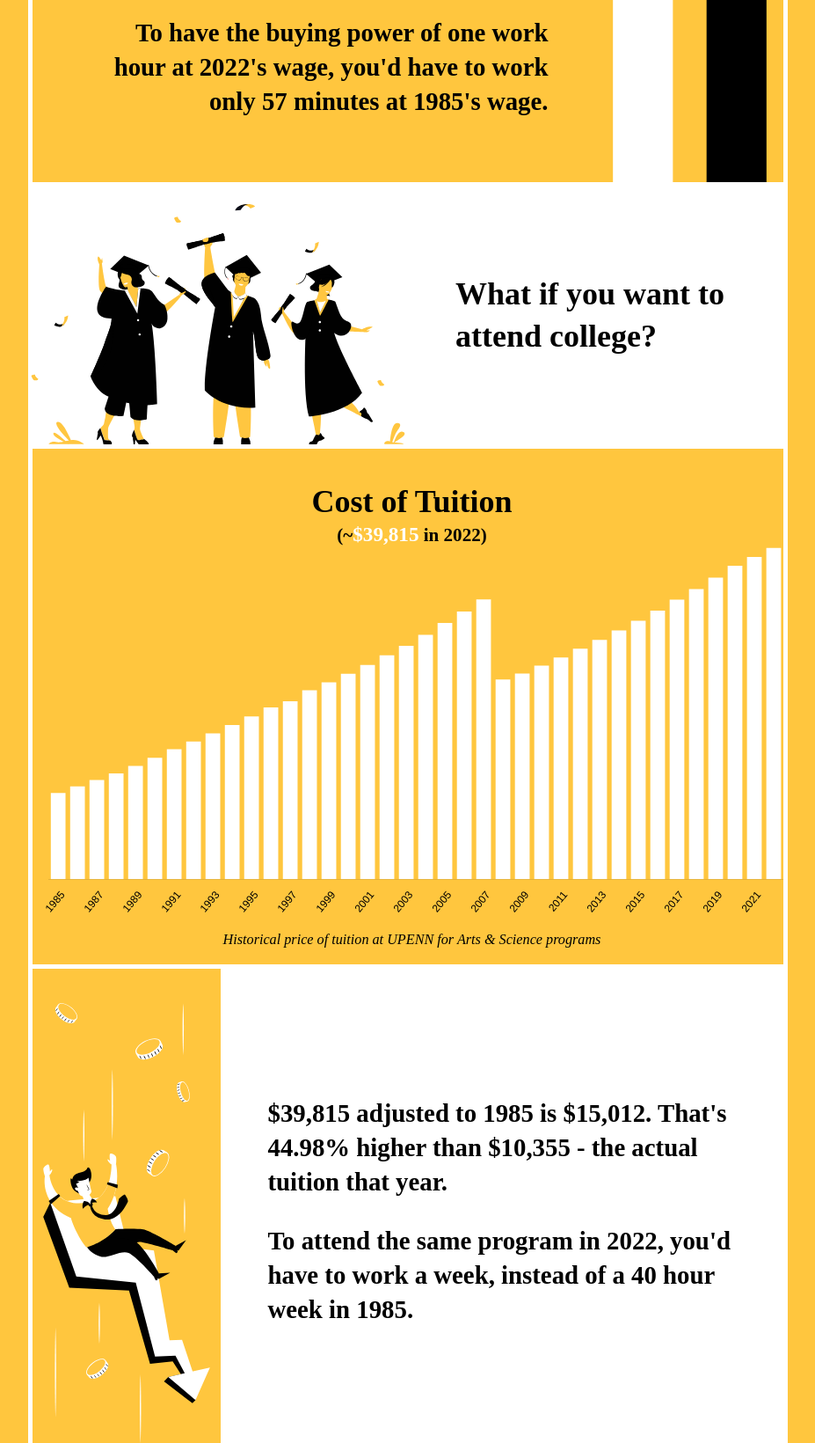
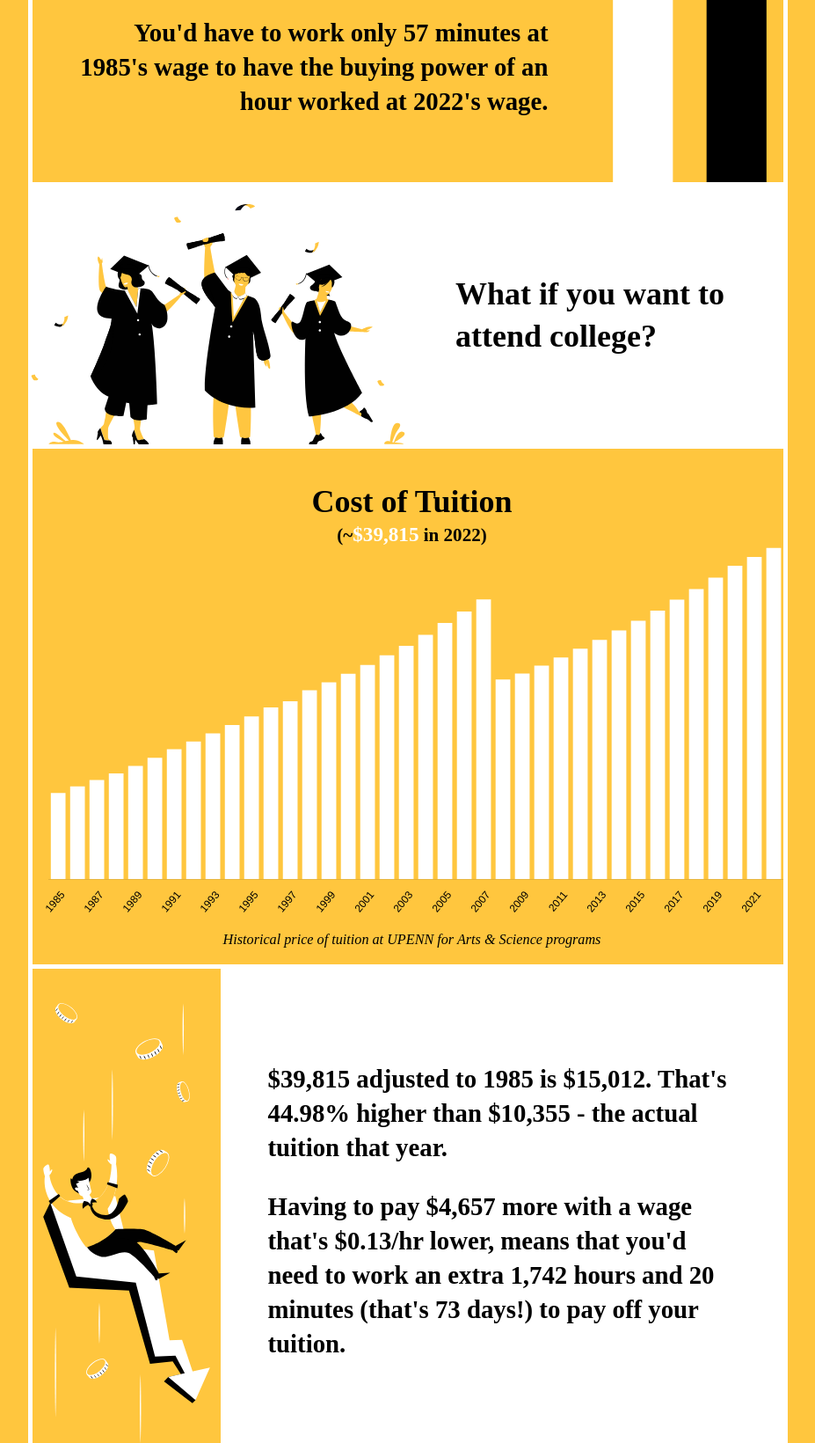
Before and after one commit to sashaikevich/boomercalc, a React app: page / in a window 1280 px wide. Shown: the part 696-2336 px from the top of the page at 88% size, without its empty margins (176-1103 px from the left). Built offline with nearby package versions, Linux system fonts and the light colour scheme.

Commit message:
hous are rendering well. Just a few bugs to fix

```diff
--- a/app/Main.js
+++ b/app/Main.js
@@ -12,7 +12,7 @@ function CalcInterface() {
     <>
       <Header />
       <Form />
-      <Footer />
+      {/* <Footer /> */}
     </>
   )
 }
--- a/app/components/Calculations.js
+++ b/app/components/Calculations.js
@@ -1,6 +1,5 @@
 import React from "react";
-
-// todo $12.95 today is giving me 0.600000000001 minutes !
+import { BiUpArrow, BiDownArrow } from 'react-icons/bi'
 
 // data
 import DATA_CPI from "../data/cpi-us"
@@ -29,8 +28,9 @@ function Calculations({ boomerWage, boomerYear, zWage, zYear }) {
   const WAGES = {
     boomer: boomerWage,
     z: zWage,
-    get zWayback() { return (this.z * CPIS.factor).toFixed(2) },
-    get boomerToday() { return (this.boomer / CPIS.factor).toFixed(2) },
+    // get zWayback() { return (this.z * CPIS.factor).toFixed(2) },
+    get zWayback() { return (this.z * CPIS.factor) },
+    get boomerToday() { return (this.boomer / CPIS.factor) },
   }
 
   const UNI_COSTS = {
@@ -60,14 +60,14 @@ function Calculations({ boomerWage, boomerYear, zWage, zYear }) {
       let upperBracket = yearsArr[index]
 
       return lowerBracket.rent + (upperBracket.rent - lowerBracket.rent) / (upperBracket.year - lowerBracket.year) * (yr - lowerBracket.year)
-    }
+    },
   }
 
   const PERCENT_CHANGE = {
     PercentChange: function (wayback, historic) {
       this.amount = Math.round((Math.abs(1 - wayback / historic) * 100) * 1e2) / 1e2
       // this.amountFormatted = `${parseFloat(this.amount)}%`
-      this.amountFormatted = `${this.amount}%`
+      this.amountFormatted = `${this.amount.toLocaleString('en-US')}%`
       this.isNowHigher = wayback >= historic
     },
     get wage() { return new this.PercentChange(WAGES.zWayback, WAGES.boomer) },
@@ -75,17 +75,11 @@ function Calculations({ boomerWage, boomerYear, zWage, zYear }) {
     get uni() { return new this.PercentChange(UNI_COSTS.zWayback, UNI_COSTS.boomer) }
   }
 
-  function extraTimeNeededPerWeek(expenseObj) {
-    // let factor = ((expenseObj.z / WAGES.z) / (expenseObj.boomer / WAGES.boomer))
-    // return 40 * factor - 40
-    function toNearrestQuarter(num) {
-      num
-    }
-    let factor = 1 / ((expenseObj.boomer / WAGES.boomer) / (expenseObj.z / WAGES.z))
-    toNearrestQuarter(40 * factor)
+  function formatIntoDollars(num, dec = 2) {
+    return new Intl.NumberFormat('en-US', { style: 'currency', currency: 'USD', maximumFractionDigits: dec }).format(num)
   }
 
-  function formatIntoHrsMins(num, roundToNearestQuarter) {
+  function formatIntoHrsMins(num) {
     let str = ""
     let hrs = Math.floor(num)
     let mins = Math.round(num % 1 * 60)
@@ -103,7 +97,7 @@ function Calculations({ boomerWage, boomerYear, zWage, zYear }) {
       if (hrs == 1) {
         str += `${hrs} hour `
       } else if (hrs > 1) {
-        str += `${hrs} hours `
+        str += `${hrs.toLocaleString('en-US')} hours `
       }
     }
 
@@ -118,39 +112,79 @@ function Calculations({ boomerWage, boomerYear, zWage, zYear }) {
       str = "about a minute"
     }
 
-    return str
+    return { hrs, mins, str }
   }
 
-  function formatIntoDollars(num, dec = 2) {
-    return new Intl.NumberFormat('en-US', { style: 'currency', currency: 'USD', maximumFractionDigits: dec }).format(num)
+  function timePerWorkWeek(expenseObj) {
+    let factor = 1 / ((expenseObj.boomer / WAGES.boomer) / (expenseObj.z / WAGES.z))
+
+    let { hrs, mins } = formatIntoHrsMins(40 * factor)
+    let str = "a "
+
+    if (hrs) str += `${hrs}-hour`
+
+    if (mins && hrs) {
+      str += `-and-${mins}-minute`
+    } else if (mins) {
+      str += `${mins}-minute`
+    }
+
+    str += " workweek, instead of a 40-hour workweek of "
+
+    // edge cases:
+    // if time is almost nothing
+    if (hrs == 0 && mins == 0) str = "only a couple minutes a week, instead of 40 hours in "
+    // if time equals the hours in a week
+    else if (hrs == 24 * 7) str = "every single hour of the week in "
+    // if time is a lot more than all the hours in a week
+    else if (hrs >= 24 * 7 * 1.5) str = "every single hour of the week and then some in "
+
+    str += ""
+    return str
+
+
   }
+
+  function timeDiff(expenseObj, convertToDays = false) {
+    let diff = expenseObj.z / WAGES.z - expenseObj.boomer / WAGES.boomer
+    let hasImproved = diff <= 0
+    let str = ""
+    diff = Math.abs(diff)
+    let days = Math.ceil(diff / 24)
+
+    if (hasImproved) str = formatIntoHrsMins(diff).str + " less"
+    else str = "an extra " + formatIntoHrsMins(diff).str
+
+    if (convertToDays) str += days >= 2 ? ` (that's ${days.toLocaleString('en-US')} days!)` : ''
+
+    return str;
+  }
+
+
 
   function WageContext() {
     return <>
-      <p className="context">{formatIntoDollars(WAGES.z, 2)} is {formatIntoDollars(WAGES.zWayback, 2)} in {boomerYear} dollars<br />
-        or <span className="light-color">{PERCENT_CHANGE.wage.amountFormatted} {PERCENT_CHANGE.wage.isNowHigher ? "more" : "less"}</span> than {formatIntoDollars(WAGES.boomer, 2)}</p>
-      <p className="context">To have the buying power of one work hour at {zYear}'s wage, you'd have to work {WAGES.boomer > WAGES.zWayback ? 'only' : ''} {formatIntoHrsMins(1 / (WAGES.boomer / WAGES.zWayback))} at {boomerYear}'s wage.</p>
+      <p className="context">{formatIntoDollars(WAGES.z, 2)} is <span className="light-color">{formatIntoDollars(WAGES.zWayback, 2)} in {boomerYear}</span> dollars,<br />
+        or {PERCENT_CHANGE.wage.amountFormatted} {PERCENT_CHANGE.wage.isNowHigher ? "more" : "less"} than {formatIntoDollars(WAGES.boomer, 2)}</p>
+      <p className="context">You'd have to work {WAGES.boomer > WAGES.zWayback ? 'only' : ''} {formatIntoHrsMins(1 / (WAGES.boomer / WAGES.zWayback)).str} at {boomerYear}'s wage to have the buying power of an hour worked at {zYear}'s wage.</p>
     </>
   }
 
+  function UniContext() {
+    return <>
+      <p className="context">{formatIntoDollars(UNI_COSTS.z, 0)} adjusted to {boomerYear} is {formatIntoDollars(UNI_COSTS.zWayback, 0)}. That's {PERCENT_CHANGE.uni.amountFormatted} {PERCENT_CHANGE.uni.isNowHigher ? "higher" : "lower"} than {formatIntoDollars(UNI_COSTS.boomer, 0)} - the actual tuition that year.</p>
 
-  function SchoolContext() {
-    let movement;
+      <p className="context">Having to pay {formatIntoDollars(Math.abs(UNI_COSTS.boomer - UNI_COSTS.zWayback), 0)} {PERCENT_CHANGE.uni.isNowHigher ? "more" : "less"}{PERCENT_CHANGE.wage.amount >= PERCENT_CHANGE.uni.amount ? ", but" : ""} with a wage that's {formatIntoDollars(Math.abs(WAGES.boomer - WAGES.zWayback), 2)}/hr {PERCENT_CHANGE.wage.isNowHigher ? "higher" : "lower"}, means that you'd need to work {timeDiff(UNI_COSTS, true)} to pay off your tuition.</p>
 
-    return <>
-      <p className="context">{formatIntoDollars(UNI_COSTS.z, 0)} adjusted to {boomerYear} is <span className="xxlight-color xxlight-color--with-bg">{formatIntoDollars(UNI_COSTS.zWayback, 0)}</span>. That's {PERCENT_CHANGE.uni.amountFormatted} {PERCENT_CHANGE.uni.isNowHigher ? "higher" : "lower"} than {formatIntoDollars(UNI_COSTS.boomer, 0)} - the actual tuition that year.</p>
-
-      <p className="context">To attend the same program in {zYear}, you'd have to work a {extraTimeNeededPerWeek(UNI_COSTS)} week, instead of a 40 hour week in {boomerYear}.</p>
+      {/* <p className="context">Having to pay {formatIntoDollars(Math.abs(UNI_COSTS.boomer - UNI_COSTS.zWayback), 0)} {PERCENT_CHANGE.uni.isNowHigher ? "more" : "less"} with a wage that's {formatIntoDollars(Math.abs(WAGES.boomer - WAGES.zWayback), 2)}/hr {PERCENT_CHANGE.wage.isNowHigher ? "higher" : "lower"}, means that you'd be working {timePerWorkWeek(UNI_COSTS)} {boomerYear} to pay off the same proportion of your student debt.</p> */}
     </>
   }
 
   function RentContext() {
     return (<>
-      <p className="context">{formatIntoDollars(RENT_COSTS.z, 0)} adjusted to {boomerYear} is <span className="xxlight-color xxlight-color--with-bg">{formatIntoDollars(RENT_COSTS.zWayback, 0)}</span>. That's {PERCENT_CHANGE.rent.amountFormatted} {PERCENT_CHANGE.rent.isNowHigher ? "higher" : "lower"} than the actual rent of {formatIntoDollars(RENT_COSTS.boomer, 0)}.</p>
+      <p className="context">{formatIntoDollars(RENT_COSTS.z, 0)} adjusted to {boomerYear} is {formatIntoDollars(RENT_COSTS.zWayback, 0)}. That's {PERCENT_CHANGE.rent.amountFormatted} {PERCENT_CHANGE.rent.isNowHigher ? "higher" : "lower"} than {formatIntoDollars(RENT_COSTS.boomer, 0)} - the median rent for {boomerYear}.</p>
 
-      {/* {PERCENT_CHANGE.rent.amount >= 10 && PERCENT_CHANGE.rent.isNowHigher ?
-        <p className="context">Imagine having to work another {formatIntoHrsMins(extraTimeNeededPerWeek(RENT_COSTS), true)} this week for the same place to live.</p> : ""
-      } */}
+      <p className="context">Having to pay {formatIntoDollars(Math.abs(RENT_COSTS.boomer - RENT_COSTS.zWayback), 0)} {PERCENT_CHANGE.uni.isNowHigher ? "more" : "less"}{PERCENT_CHANGE.wage.amount >= PERCENT_CHANGE.uni.amount ? ", but" : ""} with a wage that's {formatIntoDollars(Math.abs(WAGES.boomer - WAGES.zWayback), 2)}/hr {PERCENT_CHANGE.wage.isNowHigher ? "higher" : "lower"}, means that you'd need to work {timeDiff(RENT_COSTS)} to cover your rent.</p>
     </>)
   }
 
@@ -189,7 +223,7 @@ function Calculations({ boomerWage, boomerYear, zWage, zYear }) {
           <img src={collegeDrop} alt="" />
         </div>
         <div className="uni-real-cost__text">
-          <SchoolContext />
+          <UniContext />
         </div>
       </article>
 
@@ -221,7 +255,14 @@ function Calculations({ boomerWage, boomerYear, zWage, zYear }) {
 
       <article className="summary container container--with-border">
         <div className="summary__text">
-          <h2 className="section-title">{PERCENT_CHANGE.wage.amountFormatted} difference in income is only a part of the story. {(extraTimeNeededPerWeek(RENT_COSTS) + extraTimeNeededPerWeek(UNI_COSTS))}</h2>
+          <h2 className="section-title">{boomerYear} -- {zYear}</h2>
+          <table>
+            <tbody>
+              <tr><td>Wages:</td><td>{PERCENT_CHANGE.wage.amountFormatted}</td><td>{PERCENT_CHANGE.wage.isNowHigher ? <BiUpArrow /> : <BiDownArrow />}</td></tr>
+              <tr><td>College:</td><td>{PERCENT_CHANGE.uni.amountFormatted}</td><td>{PERCENT_CHANGE.uni.isNowHigher ? <BiUpArrow /> : <BiDownArrow />}</td></tr>
+              <tr><td>Rent:</td><td>{PERCENT_CHANGE.rent.amountFormatted}</td><td>{PERCENT_CHANGE.rent.isNowHigher ? <BiUpArrow /> : <BiDownArrow />}</td></tr>
+            </tbody>
+          </table>
         </div>
         <div className="summary_graphic">
           <img src={wheel} alt="" />
--- a/app/style.scss
+++ b/app/style.scss
@@ -471,15 +471,34 @@ body {
         }
 
         .summary__text {
+          font-family: sans-serif;
           padding: 2em 1em;
           border-right: 4px solid $light-color;
+
+          h2 {
+            margin-bottom: 0.2em;
+          }
+
+          table {
+            text-transform: uppercase;
+
+            td {
+              padding: 0.2em 0.3em;
+            }
+
+            svg {
+              display: block;
+            }
+          }
 
           @include large() {
             border-right-width: 5px;
             display: flex;
+            flex-direction: column;
             padding: 2em 2.5em;
             text-align: right;
             align-items: center;
+            justify-content: center;
           }
         }
 
--- a/package.json
+++ b/package.json
@@ -21,6 +21,7 @@
     "react": "^18.1.0",
     "react-chartjs-2": "^4.1.0",
     "react-dom": "^18.1.0",
+    "react-icons": "^4.4.0",
     "sass": "^1.51.0",
     "sass-loader": "^12.6.0",
     "style-loader": "^3.3.1",
```
Also changed, not shown: 1 other file.
